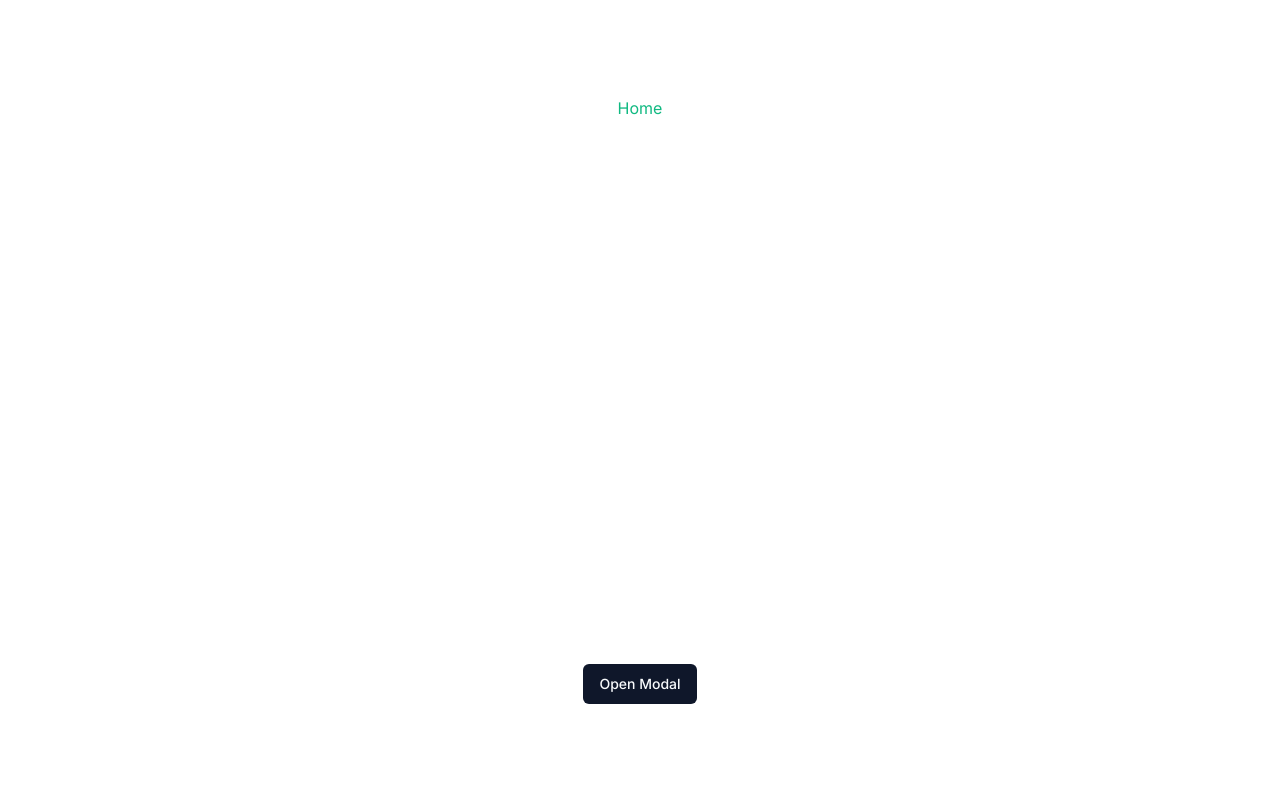
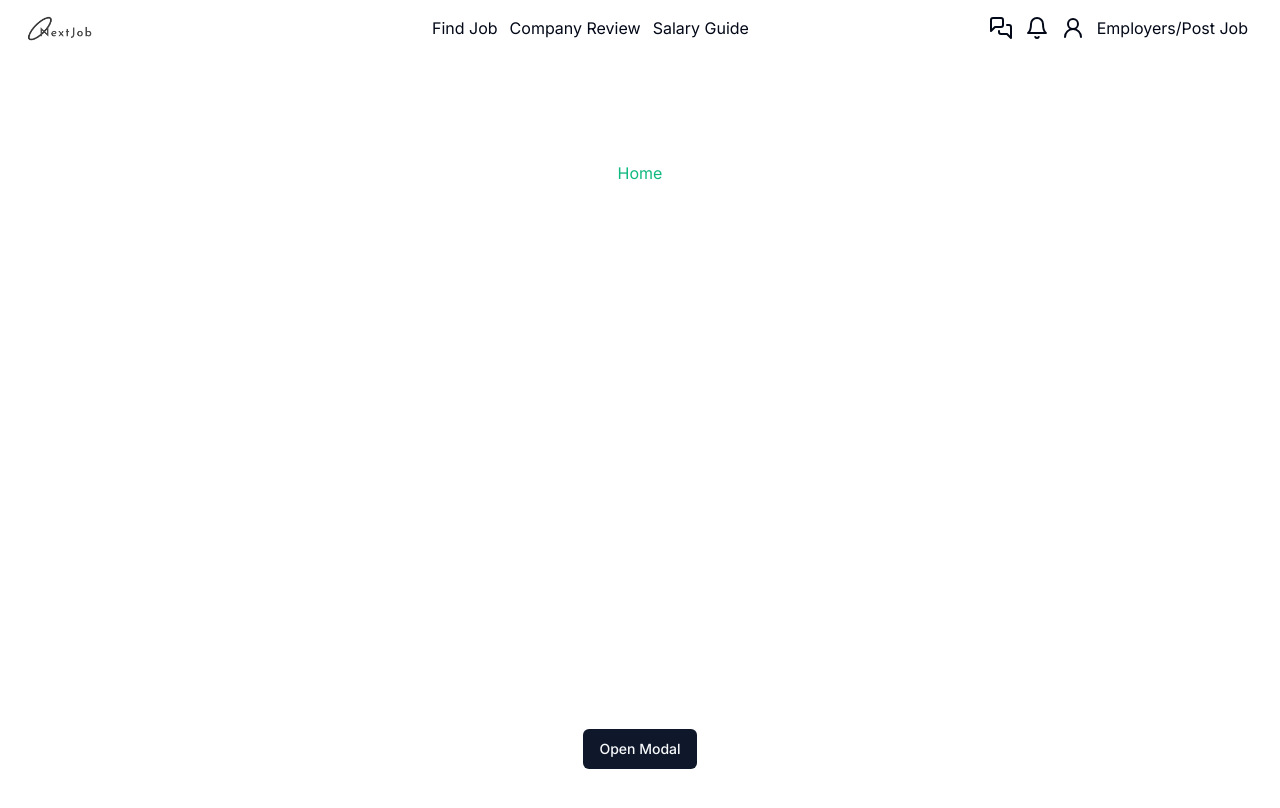
Before and after one commit to samcasmmm/next-news2.0, a Next.js app: page / in a window 1280 px wide. Shown: the top 808 px of the page. Built offline with nearby package versions, Linux system fonts and the light colour scheme.

Commit message:
added navbar

```diff
--- a/src/app/layout.tsx
+++ b/src/app/layout.tsx
@@ -2,6 +2,7 @@ import type { Metadata } from 'next';
 import { Inter } from 'next/font/google';
 import './globals.css';
 import { StoreProvider } from '@/redux/StoreProvider';
+import Navbar from '@/components/Navbar';
 
 const inter = Inter({ subsets: ['latin'] });
 
@@ -18,7 +19,10 @@ export default function RootLayout({
   return (
     <StoreProvider>
       <html lang='en'>
-        <body className={inter.className}>{children}</body>
+        <body className={inter.className}>
+          <Navbar />
+          {children}
+        </body>
       </html>
     </StoreProvider>
   );
--- a/src/components/Navbar.tsx
+++ b/src/components/Navbar.tsx
@@ -1,13 +1,73 @@
-import React from 'react';
+'use client';
+import React, { ReactElement, ReactNode } from 'react';
+import Image from 'next/image';
+import { MessagesSquare, Bell, User2 } from 'lucide-react';
+import Link from 'next/link';
 
 type Props = {};
+interface HoverableProps {
+  children: ReactNode | string;
+  path: string;
+}
+
+const Hoverable = ({ children, path }: HoverableProps) => {
+  return (
+    <li className='cursor-pointer hover:text-emerald-500 transition ease-in-out duration-200 '>
+      <Link href={path}>{children}</Link>
+    </li>
+  );
+};
 
 const Navbar = (props: Props) => {
+  let middleLinks = [
+    {
+      label: 'Find Job',
+      path: '/',
+    },
+    {
+      label: 'Company Review',
+      path: '/',
+    },
+    {
+      label: 'Salary Guide',
+      path: '/',
+    },
+  ];
+  let rightLinks = [
+    { icon: <MessagesSquare />, text: 'Messages', path: '/messages' },
+    { icon: <Bell />, text: 'Bell', path: '/bell' },
+    { icon: <User2 />, text: 'User', path: '/user' },
+    { text: 'Employers/Post Job', path: '/employers' },
+  ];
+
   return (
     <div className='flex flex-row p-4'>
-      <div className='flex-1'></div>
-      <div className='flex-1'></div>
-      <div className='flex-1'></div>
+      <div className='flex-1'>
+        <Image
+          src={'/images/twitter_header_photo_1.png'}
+          alt='Logo'
+          width={100}
+          height={100}
+        />
+      </div>
+      <div className='flex-1'>
+        <ul className='flex flex-row gap-3 '>
+          {middleLinks.map((link, index) => (
+            <Hoverable path={link.path} key={index}>
+              {link.label}
+            </Hoverable>
+          ))}
+        </ul>
+      </div>
+      <div className='flex-1'>
+        <ul className='flex flex-row justify-end gap-3 mr-4'>
+          {rightLinks.map((item, index) => (
+            <Hoverable key={index} path={item.path}>
+              {item.icon ? item.icon : item.text}
+            </Hoverable>
+          ))}
+        </ul>
+      </div>
     </div>
   );
 };
--- a/src/redux/features/modal/Modal.tsx
+++ b/src/redux/features/modal/Modal.tsx
@@ -47,7 +47,7 @@ const Modal: React.FC<IModalProps> = ({
         {body}
         <DialogFooter>
           <Button variant={'outline'} onClick={negitiveAction}>
-            {positiveLabel}
+            {negitiveLabel}
           </Button>
           <Button type='submit' onClick={positiveAction}>
             {positiveLabel}
```
